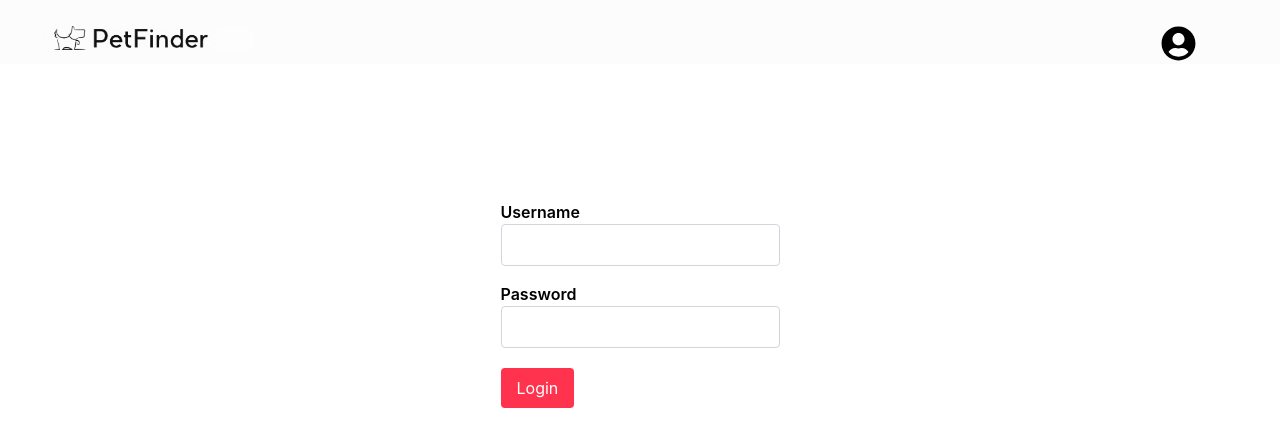
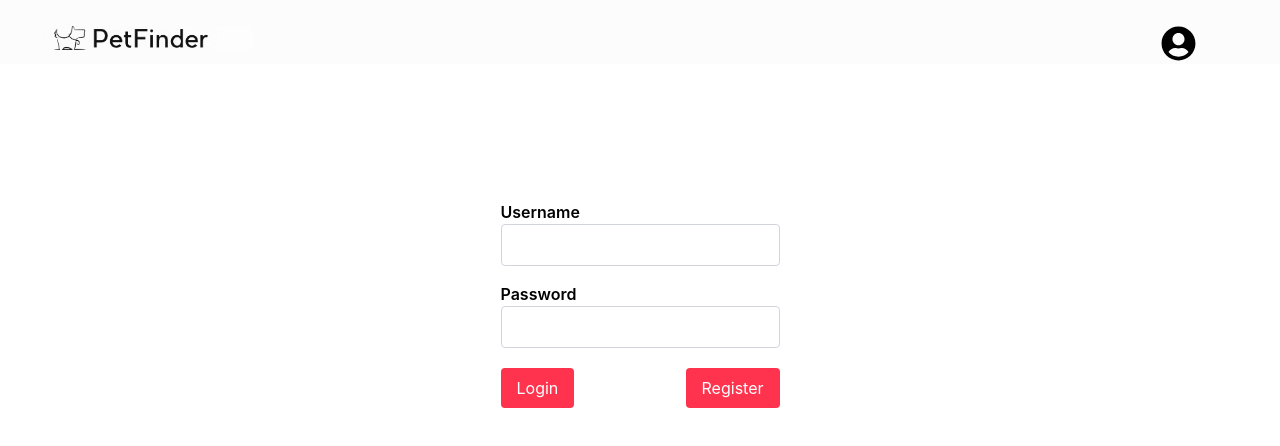
Before and after one commit to GHeer0295/PetFinder, a React (Create React App) app in the folder client/: page /login in a window 1280 px wide. Shown: the top 446 px of the page. Built offline with nearby package versions, Linux system fonts and the light colour scheme.

Commit message:
Add routing to buttons for registration and login

```diff
--- a/client/src/components/Header/Header.tsx
+++ b/client/src/components/Header/Header.tsx
@@ -11,9 +11,11 @@ const Header: React.FC = () => {
           <img src={logo} alt="Logo" className="logo" />
           <div className="user-icon">
             <IconContext.Provider value={{ color: "black", size: "35px" }}>
+              <a href="/login">
                 <div>
                   <FaUserCircle />
                 </div>
+              </a>
             </IconContext.Provider>
           </div>
       </div>
--- a/client/src/components/Login/Login.tsx
+++ b/client/src/components/Login/Login.tsx
@@ -1,12 +1,12 @@
 import React, {useState} from 'react';
-import { Form } from "react-router-dom";
+import { Form, useNavigate } from "react-router-dom";
 import {login, User} from "../../services/authService"
 import './Login.css'
-
 const Login: React.FC = () => {
     const [username, setUsername] = useState<string>('');
     const [password, setPassword] = useState<string>('');
 
+    const navigate = useNavigate()
     const handleSubmit = async (e: React.FormEvent) => {
         e.preventDefault();
 
@@ -16,7 +16,8 @@ const Login: React.FC = () => {
 
         }
 
-        await login(user);
+        let res = await login(user);
+        navigate('/')
     }
 
     return (
@@ -42,7 +43,10 @@ const Login: React.FC = () => {
                             onChange={(e) => setPassword(e.target.value)} />
                     </label>
                 </div>
-                <button className='bg-custom-red hover:bg-custom-red-dark py-2 px-4 text-white rounded' type='submit'>Login</button>
+                <div className='flex justify-between'>
+                    <button className='bg-custom-red hover:bg-custom-red-dark py-2 px-4 text-white rounded' type='submit'>Login</button>
+                    <button onClick={() => navigate('/register')} className='bg-custom-red hover:bg-custom-red-dark py-2 px-4 text-white rounded' >Register</button>
+                </div>
             </Form>
         </div>
     );
--- a/client/src/components/Registration/Registration.tsx
+++ b/client/src/components/Registration/Registration.tsx
@@ -1,5 +1,5 @@
 import React, {useState} from 'react';
-import { Form } from "react-router-dom";
+import { Form, useNavigate} from "react-router-dom";
 import {register, NewUser} from "../../services/authService"
 import './Registration.css'
 
@@ -13,6 +13,8 @@ const Registration: React.FC = () => {
     const [username, setUsername] = useState<string>('');
     const [password, setPassword] = useState<string>('');
 
+    const navigate = useNavigate()
+
     const handleSubmit = async (e: React.FormEvent) => {
         e.preventDefault();
 
@@ -25,7 +27,9 @@ const Registration: React.FC = () => {
             email: email
         }
 
-        await register(newUser);
+        let res = await register(newUser);
+        navigate('/login')
+
     }
 
     return (
```
Also changed, not shown: 1 other file (tests, documents, lock files or other folders). Lines whose indentation alone changed are shown as unchanged.
